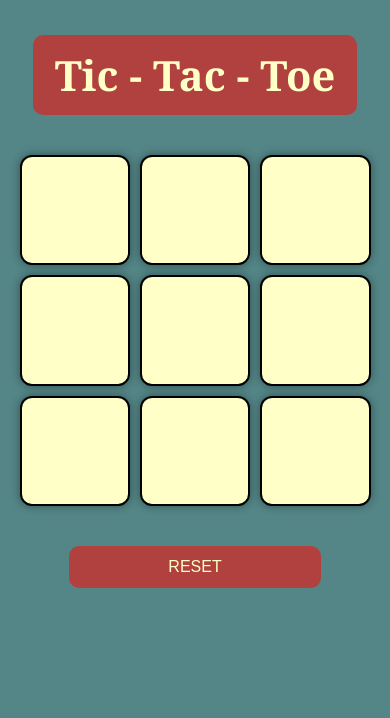
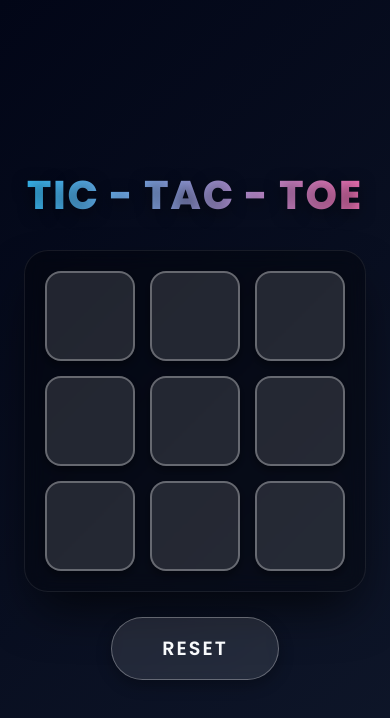
Before and after one commit to Japnoor2407/tic-tac-toe, a plain HTML site: page index.html in a window 390 px wide. Drawn offline with nearby package versions, Linux system fonts and the light colour scheme.

Commit message:
Improve UI

```diff
--- a/script.js
+++ b/script.js
@@ -59,7 +59,15 @@ function checkWinner() {
 
         if (position1 != "" && position2 != "" && position3 != "") {
             if (position1 === position2 && position2 === position3) {
-                showWinner(position1);
+
+                for (let box of boxes) {
+                    box.disabled = true;
+                }
+
+                setTimeout(() => {
+                    showWinner(position1);
+                }, 500);
+                // showWinner(position1);
                 return true;
             }
         }
--- a/style.css
+++ b/style.css
@@ -1,117 +1,185 @@
+@import url('https://fonts.googleapis.com/css2?family=Poppins:wght@400;600;800&display=swap');
+
+:root {
+  /* Darker, richer background for high contrast */
+  --bg-gradient: linear-gradient(135deg, #020617 0%, #0f172a 100%);
+
+  /* Lighter, more solid boxes so they stand out */
+  --cell-bg: rgba(255, 255, 255, 0.12);
+  --cell-hover: rgba(255, 255, 255, 0.22);
+  --border-color: rgba(255, 255, 255, 0.3);
+
+  --text-primary: #f8fafc;
+  --x-color: #38bdf8;
+  --o-color: #f472b6;
+  --success-color: #10b981;
+}
+
 * {
-    margin: 0;
-    padding: 0;
-    box-sizing: border-box;
+  margin: 0;
+  padding: 0;
+  box-sizing: border-box;
+  font-family: 'Poppins', sans-serif;
 }
 
 body {
-    background-color: #548687;
-    text-align: center;
-    font-family: Cambria, Cochin, Georgia, Times, "Times New Roman", serif;
-    padding: 20px;
+  min-height: 100vh;
+  display: flex;
+  flex-direction: column;
+  justify-content: center;
+  align-items: center;
+  gap: 35px;
+  background: var(--bg-gradient);
+  color: var(--text-primary);
 }
 
-#heading {
-    display: inline-block;
-    background-color: #b0413e;
-    color: #FFFFC7;
-    padding: 12px 25px;
-    margin: 20px auto;
-    border-radius: 10px;
-    font-size: clamp(1.3rem, 3vw, 2rem);
+/* Heading Styling */
+#heading h1 {
+  font-size: 3.5rem;
+  font-weight: 800;
+  letter-spacing: 2px;
+  text-transform: uppercase;
+  background: linear-gradient(to right, var(--x-color), var(--o-color));
+  -webkit-background-clip: text;
+  -webkit-text-fill-color: transparent;
+  text-align: center;
+  text-shadow: 0 4px 15px rgba(0, 0, 0, 0.5);
 }
 
+/* --- UPGRADED WINNER MESSAGE --- */
+.messageBox {
+  background: linear-gradient(135deg, rgba(16, 185, 129, 0.15), rgba(16, 185, 129, 0.05));
+  border: 2px solid rgba(16, 185, 129, 0.5);
+  padding: 20px 60px;
+  border-radius: 20px;
+  backdrop-filter: blur(12px);
+  box-shadow: 0 15px 40px rgba(16, 185, 129, 0.2), inset 0 0 20px rgba(16, 185, 129, 0.1);
+  text-align: center;
+  z-index: 10;
+  animation: victoryPop 0.6s cubic-bezier(0.175, 0.885, 0.32, 1.275) forwards;
+}
+
+.message {
+  font-size: 2.2rem;
+  font-weight: 800;
+  color: #ffffff;
+  text-transform: uppercase;
+  letter-spacing: 4px;
+  text-shadow: 0 0 10px #10b981, 0 0 20px #10b981, 0 0 40px #10b981;
+  animation: pulseGlow 1.5s infinite alternate;
+}
+
+.hide {
+  display: none !important;
+}
+
+/* Game Board Container */
 .container {
-    display: flex;
-    justify-content: center;
-    align-items: center;
-    margin: 30px 0;
+  /* Darker container background to contrast with the lighter boxes */
+  background: rgba(0, 0, 0, 0.3);
+  border: 1px solid rgba(255, 255, 255, 0.08);
+  border-radius: 24px;
+  padding: 30px; /* Increased padding */
+  backdrop-filter: blur(10px);
+  box-shadow: 0 25px 50px -12px rgba(0, 0, 0, 0.7);
 }
 
 .game {
-    width: min(90vw, 420px);
-    aspect-ratio: 1;
-    display: grid;
-    grid-template-columns: repeat(3, 1fr);
-    gap: 10px;
+  display: grid;
+  grid-template-columns: repeat(3, 1fr);
+  gap: 15px; /* Increased gap between boxes */
 }
 
+/* Individual Boxes (Buttons) - LARGER SIZE */
 .box {
-    width: 100%;
-    aspect-ratio: 1;
-    border-radius: 12px;
-    border: 2px solid black;
-    background-color: #FFFFC7;
-    box-shadow: 0 0 10px rgba(0, 0, 0, 0.4);
-    font-size: clamp(2rem, 8vw, 4rem);
-    cursor: pointer;
-    transition: 0.2s;
+  width: 130px; /* Increased from 100px */
+  height: 130px; /* Increased from 100px */
+  background: var(--cell-bg);
+  border: 2px solid var(--border-color); /* Thicker border for contrast */
+  border-radius: 16px;
+  display: flex;
+  justify-content: center;
+  align-items: center;
+  font-size: 5rem; /* Massive font size for X and O */
+  font-weight: 800;
+  color: var(--text-primary);
+  cursor: pointer;
+  transition: all 0.2s ease;
+  user-select: none;
+  outline: none;
+  box-shadow: 0 4px 10px rgba(0, 0, 0, 0.4); /* Makes the box pop off the background */
 }
 
 .box:hover {
-    transform: scale(1.03);
+  background: var(--cell-hover);
+  transform: translateY(-4px);
+  box-shadow: 0 10px 25px rgba(0, 0, 0, 0.5);
+  border-color: rgba(255, 255, 255, 0.5);
 }
 
-.O {
-    color: rgb(159, 23, 159);
+/* When Javascript disables the button after a click */
+.box:disabled {
+  cursor: not-allowed;
+  transform: none;
+  box-shadow: 0 2px 5px rgba(0, 0, 0, 0.3);
+  background: rgba(255, 255, 255, 0.08);
+  border-color: rgba(255, 255, 255, 0.1);
 }
 
-.X {
-    color: rgb(77, 118, 15);
+/* --- DYNAMIC COLORS FOR X AND O --- */
+.box.X {
+  color: var(--x-color);
+  text-shadow: 0 0 15px rgba(56, 189, 248, 0.8), 0 0 30px rgba(56, 189, 248, 0.4);
 }
 
+.box.O{
+  color: var(--o-color);
+  text-shadow: 0 0 15px rgba(244, 114, 182, 0.8), 0 0 30px rgba(244, 114, 182, 0.4);
+}
+
+/* Reset Button */
 #reset {
-    background-color: #b0413e;
-    color: #FFFFC7;
-    border: none;
-    padding: 12px 30px;
-    border-radius: 10px;
-    font-size: clamp(1rem, 2.5vw, 1.5rem);
-    cursor: pointer;
-    margin-top: 20px;
+  padding: 16px 50px;
+  font-size: 1.2rem;
+  font-weight: 600;
+  color: var(--text-primary);
+  background: rgba(255, 255, 255, 0.1);
+  border: 1px solid var(--border-color);
+  border-radius: 50px;
+  cursor: pointer;
+  transition: all 0.3s ease;
+  text-transform: uppercase;
+  letter-spacing: 2px;
+  backdrop-filter: blur(5px);
+  box-shadow: 0 5px 15px rgba(0, 0, 0, 0.3);
 }
 
 #reset:hover {
-    background-color: #922f2d;
+  background: var(--text-primary);
+  color: var(--success-color);
+  box-shadow: 0 0 25px rgba(255, 255, 255, 0.4);
+  transform: translateY(-2px);
 }
 
-.messageBox {
-    width: min(90vw, 420px);
-    min-height: 180px;
-    margin: 30px auto;
-    background-color: #FFFFC7;
-    color: #105758;
-    border-radius: 12px;
-    box-shadow: 0 0 10px rgba(0, 0, 0, 0.3);
-
-    display: flex;
-    justify-content: center;
-    align-items: center;
-
-    padding: 20px;
-    text-align: center;
-    font-size: clamp(1.5rem, 5vw, 3rem);
+/* Animations */
+@keyframes victoryPop {
+  0% { transform: scale(0.5) translateY(-40px); opacity: 0; }
+  100% { transform: scale(1) translateY(0); opacity: 1; }
 }
 
-.hide {
-    display: none;
+@keyframes pulseGlow {
+  0% { text-shadow: 0 0 10px #10b981, 0 0 20px #10b981; }
+  100% { text-shadow: 0 0 15px #10b981, 0 0 30px #10b981, 0 0 50px #10b981; }
 }
 
-@media (max-width: 600px) {
-    body {
-        padding: 15px;
-    }
-
-    .container {
-        margin: 20px 0;
-    }
-
-    #heading {
-        width: 90%;
-        padding: 12px;
-    }
-
-    #reset {
-        width: 70%;
-    }
+/* Responsive adjustments for mobile so it still fits on small screens */
+@media (max-width: 500px) {
+  .box {
+    width: 90px;
+    height: 90px;
+    font-size: 3.5rem;
+  }
+  #heading h1 { font-size: 2.5rem; }
+  .container { padding: 20px; }
+  body { gap: 25px; }
 }
```
